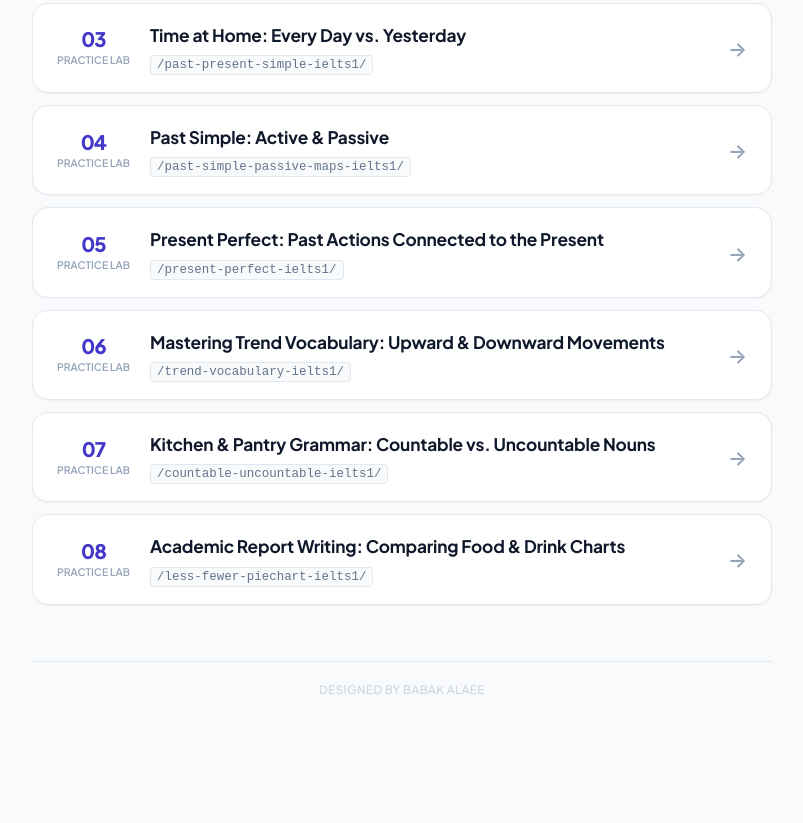
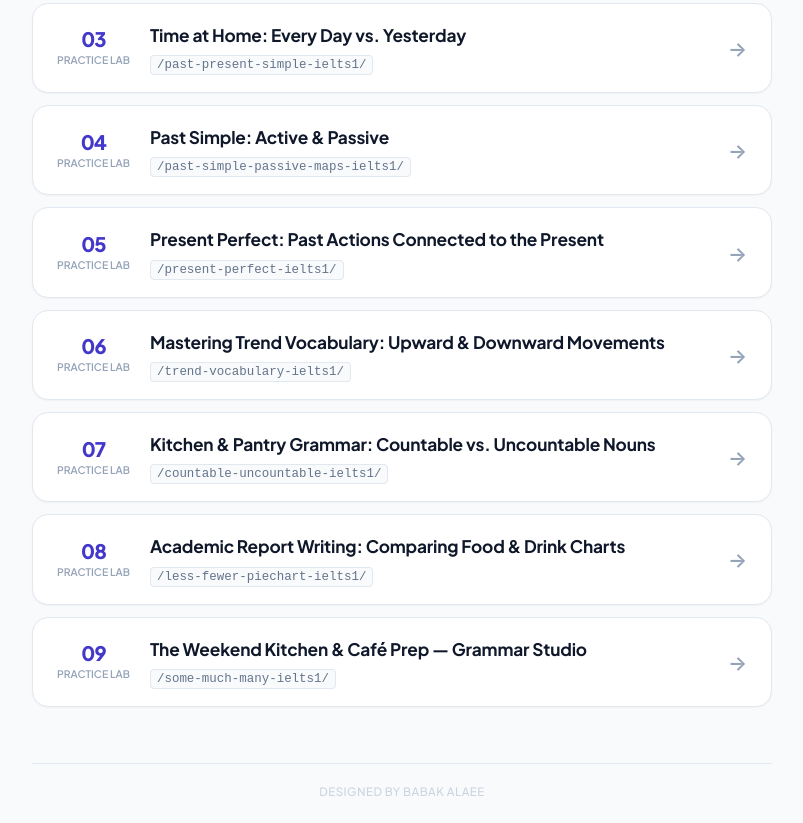
Before and after one commit to BobAres-art/psinteractive-ge-ba, a plain HTML site: page ielts1.html in a window 1280 px wide. Shown: the part 360-1183 px from the top of the page, without its empty margins (238-1041 px from the left). Before the commit the page ends 1081 px from the top, so only its background shows below. Drawn offline with Linux system fonts and the light colour scheme.

Commit message:
Auto-update indices and student portals [skip ci]

```diff
--- a/ielts1.html
+++ b/ielts1.html
@@ -197,6 +197,17 @@
         </div>
         <div class="card-arrow" aria-hidden="true">&rarr;</div>
       </a>
+      <a class="exercise-card" href="topics/some-much-many-ielts1/">
+        <div class="card-meta">
+          <span class="card-num">09</span>
+          <span class="card-tag">Practice Lab</span>
+        </div>
+        <div class="card-body">
+          <h3 class="card-title">The Weekend Kitchen & Café Prep — Grammar Studio</h3>
+          <span class="card-slug">/some-much-many-ielts1/</span>
+        </div>
+        <div class="card-arrow" aria-hidden="true">&rarr;</div>
+      </a>
     </main>
     <footer>
       <p class="credit">Designed by Babak Alaee</p>
```
